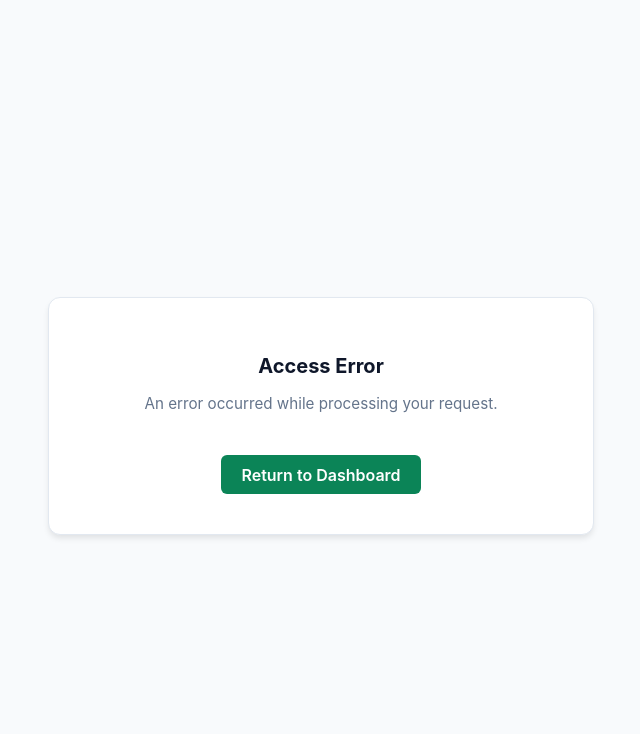
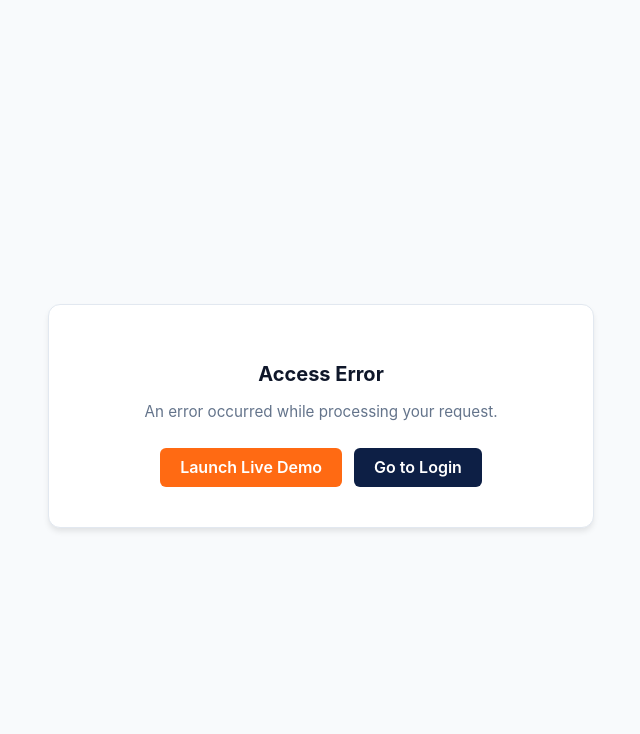
Before and after one commit to Idtimi/Business-padi, a FastAPI app: template app/templates/error.html in a window 1280 px wide. Shown: the top 734 px of the page, without its empty margins (319-959 px from the left). Run offline with FastAPI, Linux system fonts and the light colour scheme; the template is opened without the code that fills it, so the values that code supplies are empty.

Commit message:
Redirect 401 to login and improve error page navigation

```diff
--- a/app/main.py
+++ b/app/main.py
@@ -1,6 +1,6 @@
 import logging
 from contextlib import asynccontextmanager
-from fastapi import FastAPI, Request
+from fastapi import FastAPI, HTTPException, Request
 from fastapi.responses import JSONResponse, RedirectResponse
 from sqlalchemy import text
 
@@ -65,6 +65,17 @@ def readiness():
         )
 
 
+@app.exception_handler(HTTPException)
+async def http_exception_handler(request: Request, exc: HTTPException):
+    accept = request.headers.get("accept", "")
+    if exc.status_code == 401 and request.url.path.startswith("/d") and "text/html" in accept:
+        return RedirectResponse(url="/d/login", status_code=303)
+    return JSONResponse(
+        {"detail": exc.detail},
+        status_code=exc.status_code,
+    )
+
+
 @app.exception_handler(Exception)
 async def global_exception_handler(request: Request, exc: Exception):
     log.exception("Unhandled error processing %s: %s", request.url.path, str(exc))
--- a/app/templates/error.html
+++ b/app/templates/error.html
@@ -18,7 +18,10 @@
         <p style="color: #64748b; font-size: 0.95rem; line-height: 1.5;">
             {{ message or "An error occurred while processing your request." }}
         </p>
-        <a href="/d" class="btn">Return to Dashboard</a>
+        <div style="display: flex; gap: 0.75rem; justify-content: center; margin-top: 1.5rem; flex-wrap: wrap;">
+            <a href="/d/login/demo" class="btn" style="background: #FF6A13; margin-top: 0;">Launch Live Demo</a>
+            <a href="/d/login" class="btn" style="background: #0D1F45; margin-top: 0;">Go to Login</a>
+        </div>
     </div>
 </body>
 </html>
```
